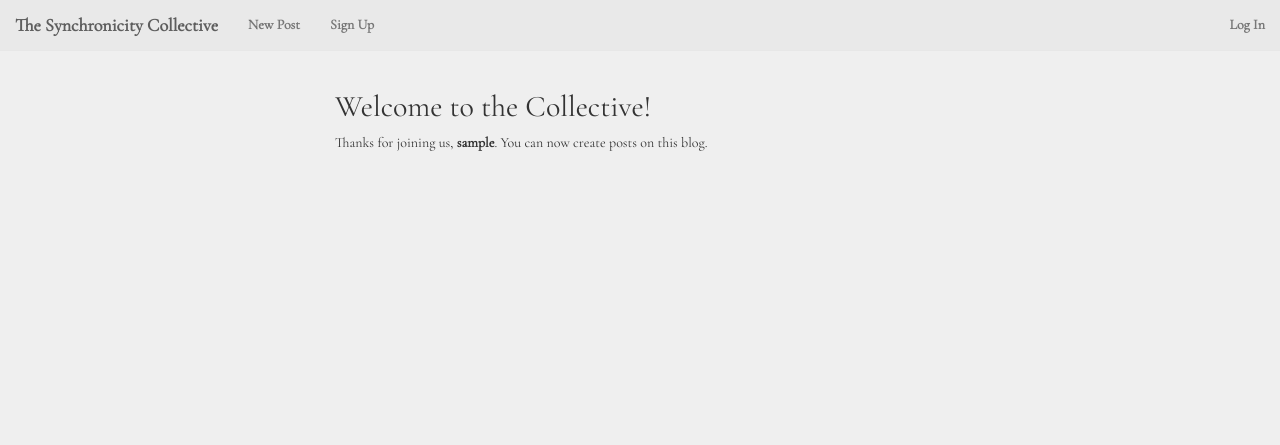
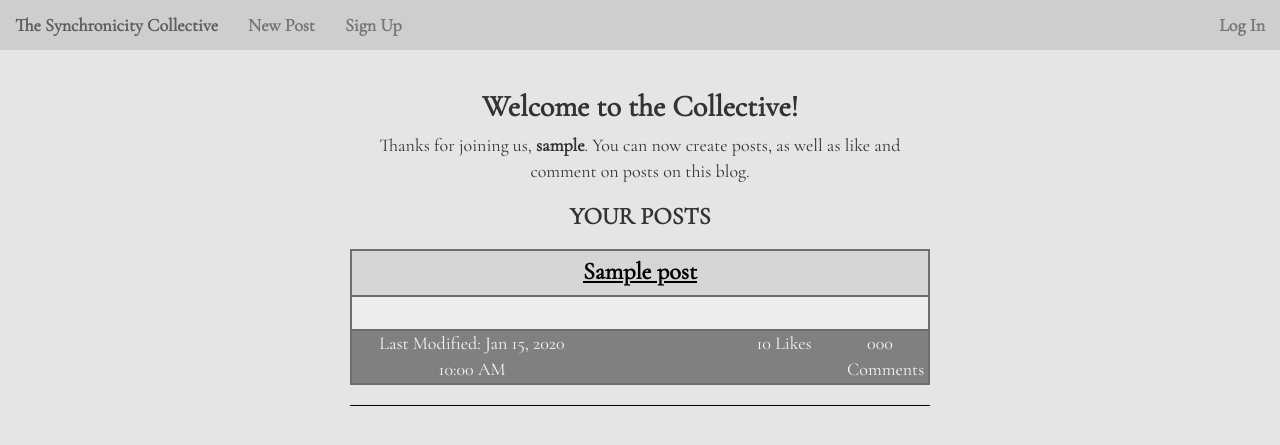
Before and after one commit to TheArtilect/sychronicity, a Python web app: template templates/welcome.html in a window 1280 px wide. Shown: the top 445 px of the page. Run offline with Jinja, Linux system fonts and the light colour scheme; the template is opened without the code that fills it: most values are stand-ins (such as "Sample title", 1, 10 or a date in 2020); some libraries are stand-ins or nearby versions.

Commit message:
liking fixed

```diff
--- a/PostPage.py
+++ b/PostPage.py
@@ -133,7 +133,7 @@ class PostPage(Handler):
                 error = "You can only delete your own posts."
 
 
-        if self.request.get("likes"):
+        if self.request.get("likes") and user:
             if (creator == user):
                 error = "You cannot like your own post!"
             else:
@@ -143,7 +143,7 @@ class PostPage(Handler):
 
 
 
-        if self.request.get("unlike"):
+        if self.request.get("unlike") and user:
             post.likes.remove(user)
             post.put()
 
--- a/index.yaml
+++ b/index.yaml
@@ -20,3 +20,9 @@ indexes:
   - name: p_id
   - name: created
     direction: desc
+
+- kind: Post
+  properties:
+  - name: creator
+  - name: created
+    direction: desc
--- a/static/css/style.css
+++ b/static/css/style.css
@@ -1,15 +1,20 @@
 .navbar{
     font-weight: 900;
-    background-color: #E9E9E9;
+    background-color: #CECECE;
+    font-weight: 800;
 }
 
 body{
     padding-top: 70px;
     font-family: 'Cormorant Garamond', monospace;
     font-weight: 500;
-    background-color: #EFEFEF;
+    background-color: #E5E5E5;
+    font-size: 18px;
 }
 
+hr{
+    border-top: 1px solid black;
+}
 
 
 .error{
@@ -60,12 +65,12 @@ input[type='submit']{
 
 .posts {
     border-collapse: collapse;
-    border: 2px solid gray;
+    border: 2px solid #6D6D6D;
 }
 
 .post-header{
-    border-bottom: 2px solid gray;
-    background-color: #CBCBCB;
+    border-bottom: 2px solid #6D6D6D;
+    background-color: #D6D6D6;
 }
 
 .post-title{
@@ -79,12 +84,15 @@ input[type='submit']{
 .post-content{
     padding-top: 2vh;
     padding-bottom: 2vh;
-    background-color: #F0F0F0;
+    background-color: #EDEDED;
+    padding-left: 1vw;
+    padding-right: 1vw;
 }
 
 .post-bottom{
+    border-top: 2px solid #6D6D6D;
     background-color: grey;
-    color: #FCFCFC;
+    color: #F6F6F6;
 }
 
 
@@ -97,8 +105,12 @@ input[type='submit']{
 #new-post h2{
     padding-top: 1vh;
     padding-bottom: 1vh;
+    font-weight: bold;
 }
 
+#new-post-content{
+    font-weight: 800;
+}
 
 #new-post-textarea{
     width: 50vw;
@@ -132,3 +144,13 @@ input[type='submit']{
 .post-footer{
 
 }
+
+    /*  welcome */
+#welcome-page h2,
+.welcome-body h3{
+    font-weight: bold;
+}
+
+.user-posts{
+    padding-top: 1vh;
+}
--- a/templates/base.html
+++ b/templates/base.html
@@ -22,7 +22,9 @@
             rel="stylesheet">
        <link type='text/css' rel="stylesheet" href="/static/css/style.css">
 
-       <script src="https://ajax.googleapis.com/ajax/libs/jquery/3.1.1/jquery.min.js"></script>
+       <script
+            src="https://ajax.googleapis.com/ajax/libs/jquery/3.1.1/jquery.min.js">
+        </script>
        <script type='text/javascript' src="/static/js/main.js"></script>
 
 
@@ -50,7 +52,7 @@
             {% if not user %}
                 <li><a href="/login">Log In</a></li>
             {% else %}
-                <li><a>{{user.name}}</a></li>
+                <li><a href='/welcome'>{{user.name}}</a></li>
                 <li><a href="/logout">Log Out</a></li>
             {% endif %}
           </ul>
--- a/templates/new_post.html
+++ b/templates/new_post.html
@@ -11,10 +11,8 @@
         <input type="text" name="title">
 
         <br>
-        <br>
 
-        <h3>Content</h3>
-        <br>
+        <h3 id='new-post-content'>Content</h3>
         <textarea name="content" id='new-post-textarea'></textarea>
 
 
--- a/templates/welcome.html
+++ b/templates/welcome.html
@@ -1,7 +1,42 @@
 {% extends "base.html" %}
 
 {% block content %}
-<h2>Welcome to the Collective!</h2>
-<p>Thanks for joining us, <b>{{username}}</b>.  You can now create posts on this blog.</p>
+<div id='welcome-page' class='container-fluid'>
+    <h2 class='text-center'>Welcome to the Collective!</h2>
+    <p class='text-center'>Thanks for joining us, <b>{{username}}</b>.
+         You can now create posts, as well as like and comment on posts
+         on this blog.
+    </p>
 
+    <div class='welcome-body text-center'>
+        <h3 class="text-center">YOUR POSTS</h3>
+        <div class='user-posts'>
+            {% for post in posts %}
+            <div class='posts'>
+                <a href="/{{post.key().id()}}">
+                <div class='post-header'>
+                    <h3 class="post-title">{{ post.title}}</h3>
+                </div>
+                <div class="post-content text-justify">
+                    {{ post.rendered_content() | safe }}
+                </div>
+                <div class="post-bottom container-fluid">
+                    <div class="row">
+                        <div class="col-md-5">
+                            {{post.last_modified.strftime("Last Modified: %b %d, %Y %I:%M %p")}}
+                        </div>
+                        <div class="col-md-offset-3 col-md-2">
+                            {{post.number_of_likes()}} Likes
+                        </div>
+                        <div class="col-md-2">{{post.number_of_comments()}}  Comments</div>
+                    </div>
+                </div>
+                </a>
+            </div>
+
+            <hr>
+            {% endfor %}
+        </div>
+    </div>
+</div>
 {% endblock %}
```
Also changed, not shown: WelcomePage.py (+8 -2 lines), templates/frontpage.html (+3 -4 lines), 3 other files.
